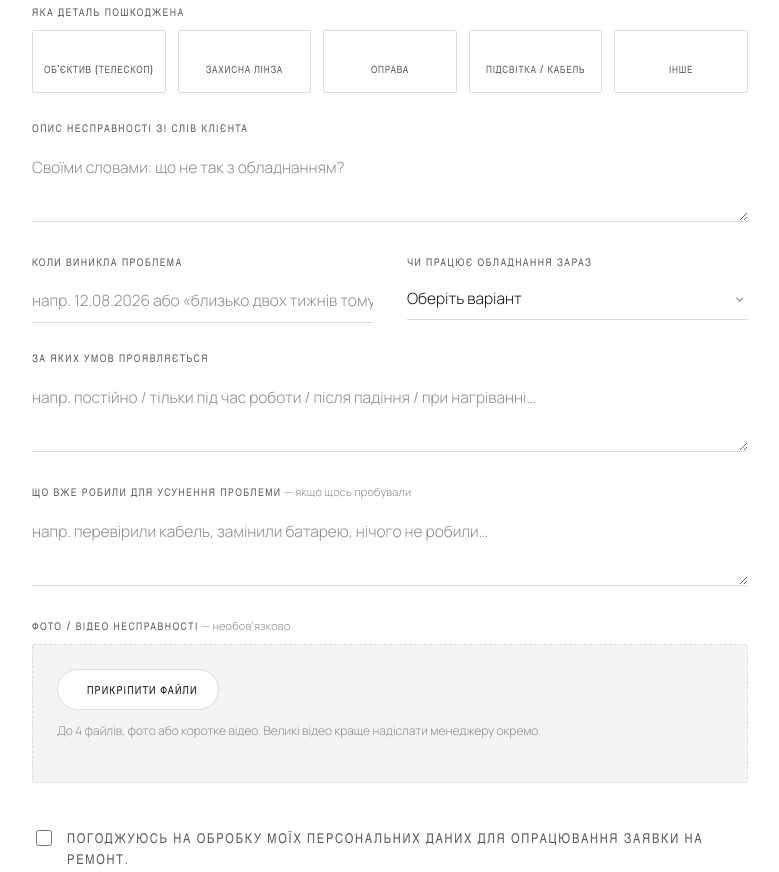
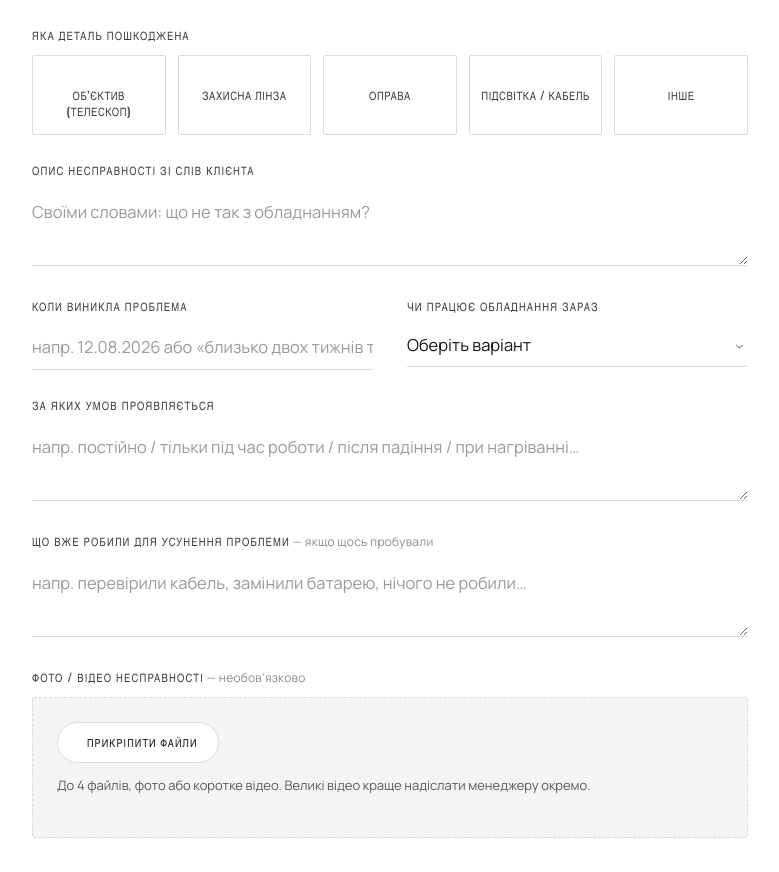
Before and after one commit to T-258-cloud/index.html, a plain HTML site: page index.html in a window 1280 px wide. Shown: the part 1331-2203 px from the top of the page, without its empty margins (250-1029 px from the left). Drawn offline with nearby package versions, Linux system fonts and the light colour scheme.

Commit message:
Update index.html

```diff
--- a/index.html
+++ b/index.html
@@ -23,6 +23,8 @@
     --ink: #141414;
     --ink-soft: #5A5A5A;
     --muted: #8C8C8C;
+    --label: #3D3D3D;
+    --placeholder: #9A9A9A;
     --line: #DCDCDC;
     --line-soft: #ECECEC;
     --panel: #F4F4F4;
@@ -33,7 +35,7 @@
     --danger: #B3261E;
 
     font-family: 'Manrope', -apple-system, BlinkMacSystemFont, 'Segoe UI', sans-serif;
-    font-weight: 300;
+    font-weight: 400;
     color: var(--ink);
     background: var(--bg);
     padding: 72px 32px 88px;
@@ -111,8 +113,8 @@
   }
 
   #up-and-do-repair-root .lede {
-    font-size: 15.5px; line-height: 1.6; color: var(--ink-soft);
-    max-width: 52ch; margin: 0 0 60px; font-weight: 300;
+    font-size: 16px; line-height: 1.65; color: var(--ink-soft);
+    max-width: 52ch; margin: 0 0 60px; font-weight: 400;
   }
 
   /* Секції розділені волосяною лінією, а не відступом — так робить Univet. */
@@ -136,11 +138,14 @@
   #up-and-do-repair-root .field { margin-bottom: 26px; }
   #up-and-do-repair-root .grid .field { margin-bottom: 0; }
 
+  /* Селектор навмисно з класом: підписи мають class="mono", і правило .mono
+     має вищу специфічність за просте label — без цього вага 500 не діяла. */
+  #up-and-do-repair-root label.mono,
   #up-and-do-repair-root label {
     display: block;
     font-family: 'Oswald', 'Arial Narrow', sans-serif;
-    font-weight: 400; font-size: 10.5px; letter-spacing: 0.13em; text-transform: uppercase;
-    color: var(--ink-soft); margin-bottom: 10px;
+    font-weight: 500; font-size: 11.5px; letter-spacing: 0.1em; text-transform: uppercase;
+    color: var(--label); margin-bottom: 11px;
   }
 
   /* Поля — лінією знизу, без коробки. Головна прикмета фірмового стилю. */
@@ -151,7 +156,7 @@
   #up-and-do-repair-root select,
   #up-and-do-repair-root textarea {
     width: 100%;
-    font-family: inherit; font-weight: 300; font-size: 15.5px;
+    font-family: inherit; font-weight: 400; font-size: 16.5px;
     padding: 9px 0 11px;
     background: transparent;
     border: none;
@@ -175,7 +180,7 @@
     padding-bottom: 10px;
   }
   #up-and-do-repair-root input::placeholder,
-  #up-and-do-repair-root textarea::placeholder { color: var(--muted); font-weight: 300; }
+  #up-and-do-repair-root textarea::placeholder { color: var(--placeholder); font-weight: 400; }
   #up-and-do-repair-root textarea {
     min-height: 76px; resize: vertical; line-height: 1.55;
   }
@@ -183,7 +188,7 @@
 
   #up-and-do-repair-root .optional-tag {
     color: var(--muted); text-transform: none; letter-spacing: 0.02em;
-    font-family: 'Manrope', sans-serif; font-size: 11px; font-weight: 300;
+    font-family: 'Manrope', sans-serif; font-size: 12px; font-weight: 400;
   }
   #up-and-do-repair-root .half { max-width: calc(50% - 17px); }
 
@@ -197,8 +202,8 @@
     border-radius: 2px;
     cursor: pointer;
     font-family: 'Oswald', 'Arial Narrow', sans-serif;
-    font-weight: 400; font-size: 10px; letter-spacing: 0.08em; text-transform: uppercase;
-    color: var(--ink-soft);
+    font-weight: 500; font-size: 11.5px; letter-spacing: 0.05em; text-transform: uppercase;
+    color: var(--label);
     text-align: center; line-height: 1.35;
     transition: border-color .18s ease, color .18s ease, background-color .18s ease;
   }
@@ -224,7 +229,7 @@
   }
   #up-and-do-repair-root .attach-btn:hover { border-color: var(--accent); color: var(--accent); }
   #up-and-do-repair-root .attach-hint {
-    font-size: 12px; color: var(--muted); margin-top: 12px; line-height: 1.5; font-weight: 300;
+    font-size: 13px; color: var(--ink-soft); margin-top: 12px; line-height: 1.55; font-weight: 400;
   }
   #up-and-do-repair-root .attach-list { display: flex; flex-wrap: wrap; gap: 12px; margin-top: 18px; }
   #up-and-do-repair-root .attach-chip { position: relative; width: 82px; }
@@ -237,8 +242,8 @@
     background: var(--bg); display: flex; align-items: center; justify-content: center; color: var(--ink-soft);
   }
   #up-and-do-repair-root .attach-name {
-    font-size: 10px; color: var(--ink-soft); margin-top: 6px; text-align: center;
-    white-space: nowrap; overflow: hidden; text-overflow: ellipsis; font-weight: 300;
+    font-size: 11px; color: var(--ink-soft); margin-top: 6px; text-align: center;
+    white-space: nowrap; overflow: hidden; text-overflow: ellipsis; font-weight: 400;
   }
   #up-and-do-repair-root .attach-remove {
     position: absolute; top: -8px; right: -8px; width: 21px; height: 21px; border-radius: 50%;
@@ -246,9 +251,13 @@
     cursor: pointer; display: flex; align-items: center; justify-content: center;
   }
 
+  /* Згода — теж <label>, тому явно скидаємо стиль підписів полів:
+     інакше вона стає вузьким шрифтом і капслоком, і читати її важко. */
   #up-and-do-repair-root .consent {
     display: flex; gap: 12px; align-items: flex-start; margin: 10px 0 20px;
-    font-size: 13.5px; line-height: 1.55; color: var(--ink-soft); font-weight: 300;
+    font-family: 'Manrope', -apple-system, BlinkMacSystemFont, 'Segoe UI', sans-serif;
+    font-size: 14.5px; line-height: 1.55; color: var(--ink); font-weight: 400;
+    text-transform: none; letter-spacing: normal;
     cursor: pointer;
   }
   #up-and-do-repair-root .consent input {
@@ -270,7 +279,7 @@
   #up-and-do-repair-root .privacy-body {
     margin-top: 14px; padding: 20px 22px;
     background: var(--panel); border-left: 2px solid var(--accent);
-    font-size: 12.5px; line-height: 1.65; color: var(--ink-soft); max-width: 62ch; font-weight: 300;
+    font-size: 13.5px; line-height: 1.7; color: var(--ink-soft); max-width: 62ch; font-weight: 400;
   }
   #up-and-do-repair-root .privacy-body p { margin: 0 0 12px; }
   #up-and-do-repair-root .privacy-body p:last-child { margin-bottom: 0; }
```
